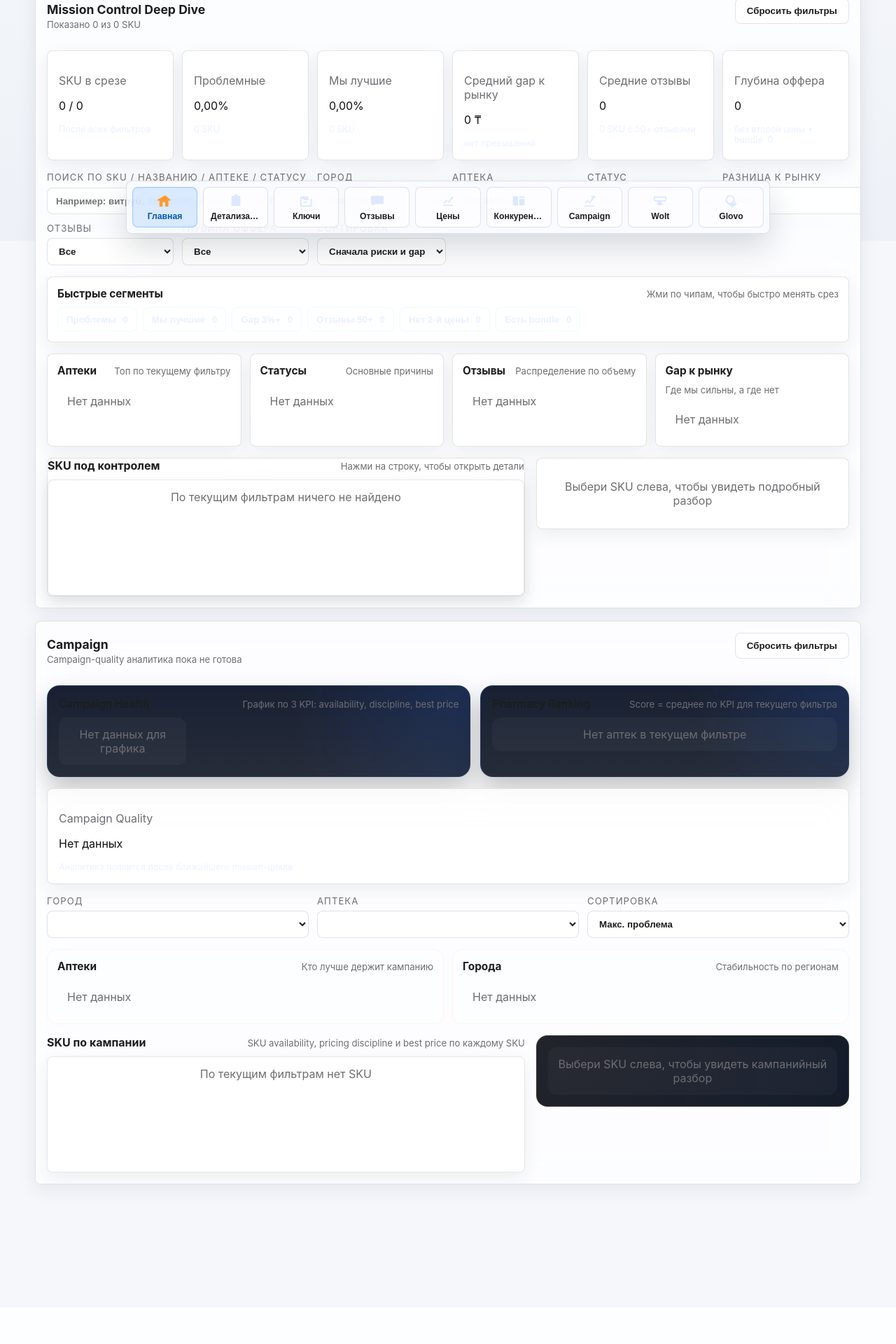
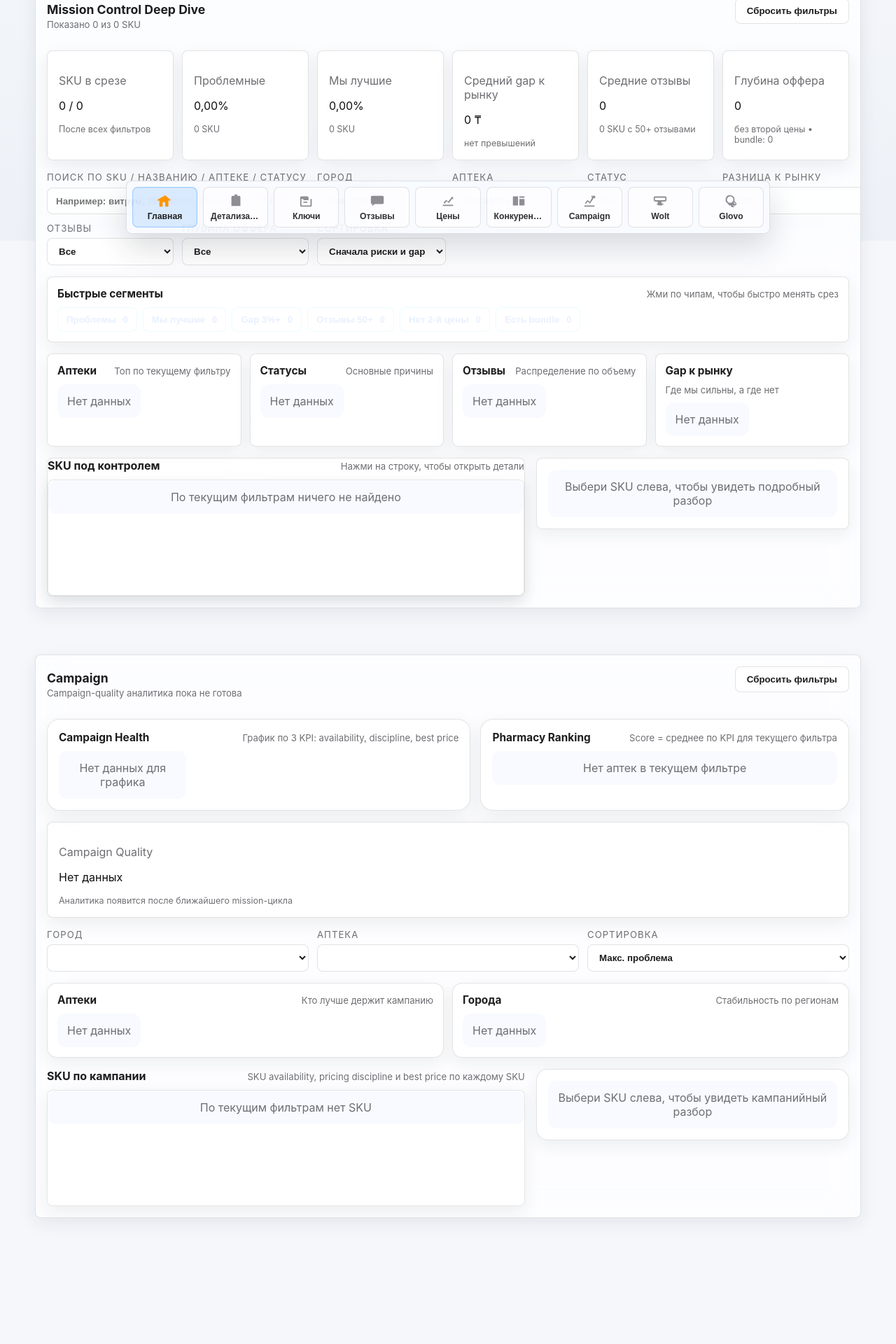
Before and after one commit to vasgogs/kaspi-scraper, a FastAPI app: page / in a window 1280 px wide. Shown: the part 456-2376 px from the top of the page at 70% size. Before the commit the page ends 2164 px from the top, so only its background shows below. Run offline with FastAPI, Linux system fonts and the light colour scheme; data that the repository does not hold is empty; some libraries are stand-ins or nearby versions.

Commit message:
Fix dashboard contrast in iOS theme

```diff
--- a/telegram_webapp/static/styles.css
+++ b/telegram_webapp/static/styles.css
@@ -3323,6 +3323,16 @@ body {
 .app {
   width: min(1180px, 100%);
   gap: 14px;
+}
+
+.view {
+  scroll-margin-top: calc(var(--top-bar-h) + 24px);
+}
+
+#campaign-quality-board,
+#home-view.view--campaign-only {
+  padding-top: 48px;
+  padding-bottom: calc(var(--nav-h, 110px) + 160px);
 }
 
 .top-bar {
@@ -3542,6 +3552,10 @@ textarea:focus {
   border: 1px solid rgba(60, 60, 67, 0.14);
   box-shadow: 0 20px 44px rgba(31, 35, 47, 0.16);
   backdrop-filter: blur(26px) saturate(180%);
+  width: min(920px, calc(100% - 32px));
+  left: 50%;
+  right: auto;
+  transform: translateX(-50%);
 }
 
 .toast {
@@ -3577,4 +3591,229 @@ textarea:focus {
     max-width: 100%;
     white-space: normal;
   }
-}
+
+  #campaign-quality-board,
+  #home-view.view--campaign-only {
+    padding-top: 32px;
+    padding-bottom: calc(var(--nav-h, 96px) + 120px);
+  }
+}
+
+/* Light-theme contrast repair for legacy dark campaign widgets */
+.campaign-quality-hero-panel {
+  background: rgba(255, 255, 255, 0.86);
+  border: 1px solid rgba(60, 60, 67, 0.14);
+  box-shadow: 0 10px 28px rgba(31, 35, 47, 0.08);
+  color: #1d1d1f;
+}
+
+.campaign-quality-hero-panel .panel-head h2,
+.campaign-quality-hero-panel .panel-head h3,
+.campaign-quality-hero-panel strong,
+.campaign-quality-block-head h3,
+.campaign-quality-row-title,
+.campaign-quality-detail-head h3,
+.home-analysis-detail-head h3,
+.keyword-title,
+.keyword-row-title,
+.status-row strong,
+.priceleaders-sku-seller-name {
+  color: #1d1d1f;
+}
+
+.campaign-quality-hero-panel .panel-note,
+.campaign-quality-metrics .metric-card .meta,
+.campaign-quality-donut-meta span,
+.campaign-quality-leader-head span,
+.campaign-quality-leader-bar span,
+.campaign-quality-block-head .panel-note,
+.campaign-quality-chip small,
+.campaign-quality-row-metrics span,
+.campaign-quality-detail-stat span,
+.home-analysis-metrics .metric-card .meta,
+.home-analysis-row-prices span,
+.home-analysis-detail-stat span,
+.keyword-meta,
+.keyword-row-meta,
+.status-row {
+  color: #6e6e73;
+}
+
+.campaign-quality-donut-card,
+.campaign-quality-block,
+.campaign-quality-chip,
+.campaign-quality-row,
+.campaign-quality-detail,
+.home-analysis-detail,
+.home-analysis-row,
+.keyword-item,
+.keyword-query,
+.keyword-row {
+  background: rgba(255, 255, 255, 0.82);
+  border: 1px solid rgba(60, 60, 67, 0.14);
+  box-shadow: 0 8px 22px rgba(31, 35, 47, 0.07);
+  color: #1d1d1f;
+}
+
+.campaign-quality-donut-card {
+  background: rgba(248, 250, 255, 0.9);
+}
+
+.campaign-quality-donut {
+  background:
+    radial-gradient(circle at center, rgba(255, 255, 255, 0.98) 0 55%, transparent 56%),
+    conic-gradient(var(--tone) calc(var(--pct) * 1%), rgba(60, 60, 67, 0.14) 0);
+  box-shadow: inset 0 0 0 1px rgba(60, 60, 67, 0.08);
+}
+
+.campaign-quality-donut__center strong {
+  color: #1d1d1f;
+}
+
+.campaign-quality-donut__center span {
+  color: #3a3a3c;
+}
+
+.campaign-quality-donut-meta strong,
+.campaign-quality-leader-head strong,
+.campaign-quality-leader-bar strong,
+.campaign-quality-chip strong,
+.campaign-quality-row-metrics strong,
+.campaign-quality-detail-stat strong,
+.home-analysis-row-prices strong,
+.home-analysis-detail-stat strong {
+  color: #1d1d1f;
+}
+
+.campaign-quality-leader {
+  background: rgba(255, 255, 255, 0.82);
+  color: #1d1d1f;
+  border: 1px solid rgba(60, 60, 67, 0.14);
+  box-shadow: 0 8px 22px rgba(31, 35, 47, 0.07);
+}
+
+.campaign-quality-leader.ok {
+  border-color: rgba(52, 199, 89, 0.24);
+  background: rgba(52, 199, 89, 0.08);
+}
+
+.campaign-quality-leader.warning {
+  border-color: rgba(255, 159, 10, 0.28);
+  background: rgba(255, 159, 10, 0.08);
+}
+
+.campaign-quality-leader.critical {
+  border-color: rgba(255, 59, 48, 0.24);
+  background: rgba(255, 59, 48, 0.07);
+}
+
+.campaign-quality-leader-score strong {
+  color: #1d1d1f;
+}
+
+.campaign-quality-leader-bar div {
+  background: rgba(60, 60, 67, 0.12);
+}
+
+.campaign-quality-chip--critical,
+.campaign-quality-row--critical {
+  background: rgba(255, 59, 48, 0.07);
+  border-color: rgba(255, 59, 48, 0.25);
+}
+
+.campaign-quality-chip--warning,
+.campaign-quality-row--warning {
+  background: rgba(255, 159, 10, 0.08);
+  border-color: rgba(255, 159, 10, 0.28);
+}
+
+.campaign-quality-chip--ok,
+.campaign-quality-row--ok {
+  background: rgba(52, 199, 89, 0.08);
+  border-color: rgba(52, 199, 89, 0.24);
+}
+
+.campaign-quality-row.is-selected,
+.home-analysis-row.is-selected {
+  border-color: rgba(0, 122, 255, 0.42);
+  box-shadow: 0 0 0 1px rgba(0, 122, 255, 0.14), 0 12px 26px rgba(0, 122, 255, 0.1);
+}
+
+.campaign-quality-row-metrics div,
+.campaign-quality-detail-stat,
+.home-analysis-row-prices div,
+.home-analysis-detail-stat {
+  background: rgba(248, 250, 255, 0.9);
+  border: 1px solid rgba(60, 60, 67, 0.11);
+}
+
+.campaign-quality-detail .download-btn,
+.home-analysis-detail .download-btn {
+  background: #007aff;
+  color: #fff;
+}
+
+.pill,
+.pill--soft,
+.pill--ok,
+.pill--alert,
+.pill--warn,
+.pill--bonus,
+.badge,
+.badge-sku,
+.badge-ok,
+.badge-issues {
+  color: #1d1d1f;
+}
+
+.pill {
+  background: rgba(0, 122, 255, 0.1);
+  border-color: rgba(0, 122, 255, 0.18);
+}
+
+.pill--ok,
+.badge-ok {
+  background: rgba(52, 199, 89, 0.12);
+  color: #17843b;
+}
+
+.pill--alert,
+.badge-issues {
+  background: rgba(255, 59, 48, 0.1);
+  color: #b42318;
+}
+
+.pill--warn {
+  background: rgba(255, 159, 10, 0.13);
+  color: #a05a00;
+}
+
+.pill--soft,
+.badge-sku,
+.pill--bonus {
+  background: rgba(0, 122, 255, 0.1);
+  color: #0056b3;
+}
+
+.nav-label,
+.nav-btn {
+  color: #1d1d1f;
+}
+
+.nav-icon {
+  background: #8e8e93;
+}
+
+.nav-btn.is-active .nav-icon {
+  background: #ff9500;
+  filter: none;
+}
+
+.nav-btn:not(.is-active) .nav-label {
+  opacity: 0.92;
+}
+
+.keyword-empty {
+  background: rgba(248, 250, 255, 0.9);
+  color: #6e6e73;
+}
```
